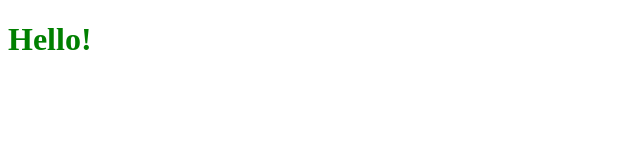
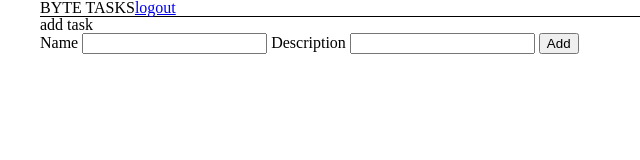
Before and after one commit to revenets/byte_js_hw, a website built with webpack: page final_project/src/index.html in a window 1280 px wide. Shown: the whole page, without its empty margins (0-640 px from the left). Built offline with nearby package versions, Linux system fonts and the light colour scheme.

Commit message:
add layout template

```diff
--- a/final_project/src/index.html
+++ b/final_project/src/index.html
@@ -4,9 +4,36 @@
     <meta charset="UTF-8">
     <meta http-equiv="X-UA-Compatible" content="IE=edge">
     <meta name="viewport" content="width=device-width, initial-scale=1.0">
+    <link rel="stylesheet" href="https://cdnjs.cloudflare.com/ajax/libs/meyer-reset/2.0/reset.min.css" integrity="sha512-NmLkDIU1C/C88wi324HBc+S2kLhi08PN5GDeUVVVC/BVt/9Izdsc9SVeVfA1UZbY3sHUlDSyRXhCzHfr6hmPPw==" crossorigin="anonymous" referrerpolicy="no-referrer">
+    <link rel="stylesheet" href="https://cdnjs.cloudflare.com/ajax/libs/font-awesome/5.15.3/css/all.min.css" integrity="sha512-iBBXm8fW90+nuLcSKlbmrPcLa0OT92xO1BIsZ+ywDWZCvqsWgccV3gFoRBv0z+8dLJgyAHIhR35VZc2oM/gI1w==" crossorigin="anonymous">
     <title>Final project</title>
 </head>
 <body>
-    <h1>Hello!</h1>
+    <div class="wrapper">
+        <header class="header">
+            <div class="header__title">
+                <p class="header__title-text">byte tasks</p>
+            </div>
+            <div class="header__nav">
+                <a href="#" class="header__nav-logout">logout</a>
+                <span class="header__nav-user"></span>
+            </div>
+        </header>
+        <main class="todo">
+            <div class="todo__config">
+                <h2 class="todo__config-title">add task</h2>
+                <form class="todo__config-form">
+                    <label for="task-name">Name</label>
+                    <input type="text" id="add-task-name" class="todo__config-form-task">
+                    <label for="task-description">Description</label>
+                    <input type="text" id="add-task-description" class="todo__config-form-description">
+                    <button class="todo__config-form-btn" type="submit">Add</button>
+                </form>
+            </div>
+            <div class="todo__list">
+
+            </div>
+        </main>
+    </div>
 </body>
 </html>
--- a/final_project/src/styles/style.scss
+++ b/final_project/src/styles/style.scss
@@ -1,5 +1,15 @@
-$h1-color: green;
+.wrapper {
+    max-width: 1200px;
+    margin: 0 auto;
 
-h1 {
-    color: $h1-color;
 }
+
+.header {
+    display: flex;
+    border-bottom: 1px solid #000;
+    &__title {
+        &-text {
+            text-transform: uppercase;
+        }
+    }
+}
```
Also changed, not shown: final_project/dist/index.html, final_project/dist/main.css.
